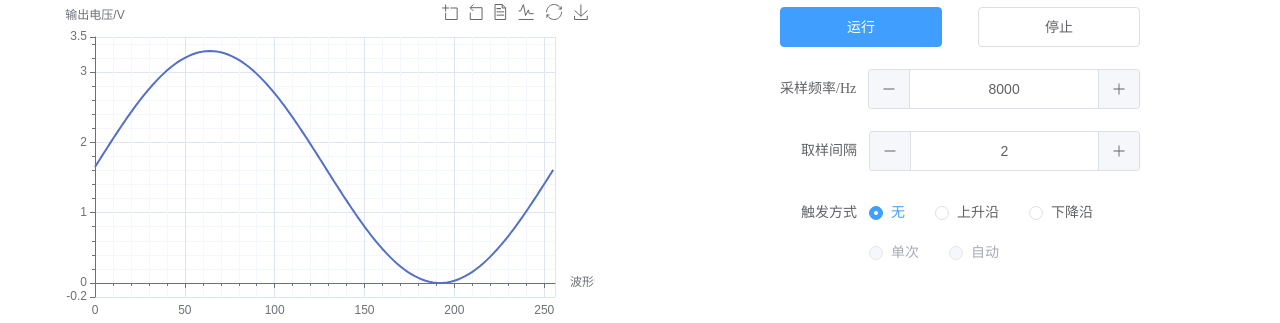
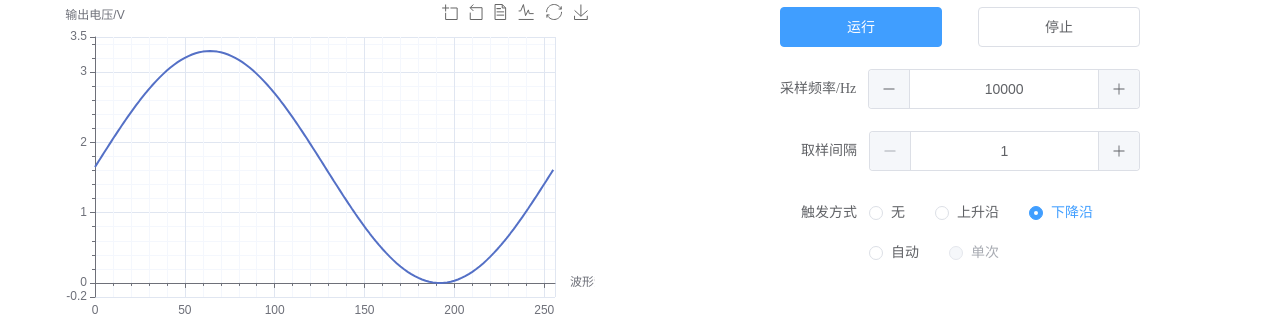
Before and after one commit to guohaomeng/ESP32WebScopeUI, a Vue app: page / in a window 1280 px wide. Shown: the part 450-773 px from the top of the page. Built offline with nearby package versions, Linux system fonts and the light colour scheme.

Commit message:
完善新功能

```diff
--- a/src/components/OSChart.vue
+++ b/src/components/OSChart.vue
@@ -9,7 +9,7 @@
     </el-form>
     <el-form label-width="auto">
       <el-form-item size="large" label="采样频率/Hz">
-        <el-input-number v-model="sampleRate" @change="sampleRateChange(sampleRate)" :min="1000" :max="128000"
+        <el-input-number v-model="sampleRate" @change="sampleRateChange(sampleRate)" :min="1000" :max="550000"
           :step="1000" step-strictly label="采样频率/Hz">
         </el-input-number>
       </el-form-item>
@@ -23,8 +23,8 @@
           <el-radio :label="1">无</el-radio>
           <el-radio :label="2">上升沿</el-radio>
           <el-radio :label="3">下降沿</el-radio>
-          <el-radio disabled :label="4">单次</el-radio>
-          <el-radio disabled :label="5">自动</el-radio>
+          <el-radio :label="4">自动</el-radio>
+          <el-radio disabled :label="5">单次</el-radio>
         </el-radio-group>
       </el-form-item>
     </el-form>
@@ -46,9 +46,9 @@ var chartDom: HTMLElement;
 
 let isRun = true;
 var OSCData = new Array();
-const sampleRate = ref(8000);
-const sampleStep = ref(2);
-const triggerMode = ref(1);
+const sampleRate = ref(10000);
+const sampleStep = ref(1);
+const triggerMode = ref(3);
 const sampleRateChange = (value: number) => {
   console.log("R" + value + "\n");
   sendData("R" + value);
@@ -209,6 +209,8 @@ function refreshData(message: any) {
 }
 const changeParam = (param: any) => {
   sampleRate.value = param.R;
+  sampleStep.value = param.S;
+  triggerMode.value = param.T;
 }
 export default {
   name: "OSChart",
```
